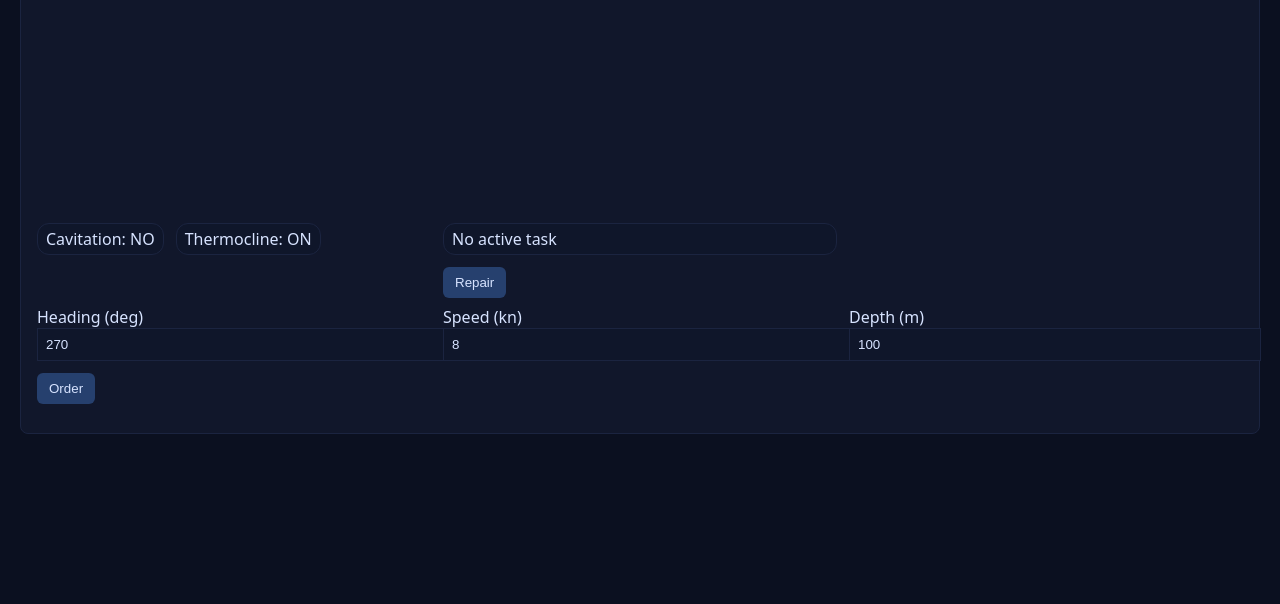
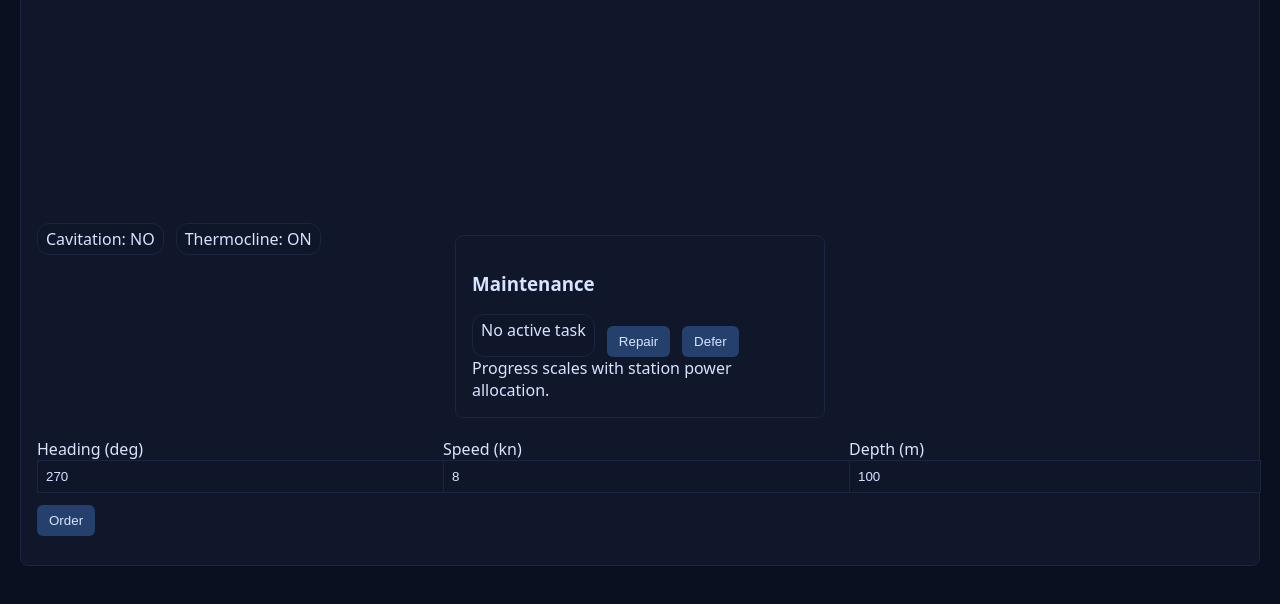
Before and after one commit to Polymythic/LLMsubmarineBridgeSimulator, a plain HTML site: page static/helm.html in a window 1280 px wide. Shown: the part 104-708 px from the top of the page. Drawn offline with Linux system fonts and the light colour scheme.

Commit message:
UX: consistent Maintenance panel across stations (Repair/Defer + guidance)\n\n- Added 'Maintenance' section to Helm/Sonar/Weapons/Engineering with Repair/Defer buttons\n- Consistent labeling and helper text\n\nAll tests: 19/19 passing

```diff
--- a/static/helm.html
+++ b/static/helm.html
@@ -29,8 +29,15 @@
       </div>
       <div class="col">
         <svg id="depthLadder" viewBox="0 0 120 300" title="Depth ladder"></svg>
-        <div class="pill" id="task" title="Current maintenance task for Helm, if any">No active task</div>
-        <button id="repair" title="Start repairing the active task (makes it top priority)">Repair</button>
+        <div class="panel">
+          <h3>Maintenance</h3>
+          <div class="row">
+            <div class="pill" id="task" title="Current maintenance task for Helm, if any">No active task</div>
+            <button id="repair" title="Start repairing the active task (makes it top priority)">Repair</button>
+            <button id="defer" title="Defer the current task (it will escalate)">Defer</button>
+          </div>
+          <div class="label">Progress scales with station power allocation.</div>
+        </div>
       </div>
       <div class="col">
         <svg id="speedTele" viewBox="0 0 120 300" title="Speed telegraph"></svg>
@@ -105,6 +112,7 @@
     function stageLabel(stage){ return stage === 'normal' ? 'MAINTENANCE' : (stage === 'degraded' ? 'DEGRADED' : 'FAILED'); }
     ws.onmessage = (ev) => { try { const m = JSON.parse(ev.data); if (m.topic === 'telemetry') { const d=m.data; tel.textContent = JSON.stringify(d, null, 2); cav.textContent = 'Cavitation: ' + (d.ownship?.cavitation ? 'YES' : 'NO'); therm.textContent = 'Thermocline: ' + ((d.thermocline ?? true) ? 'ON' : 'OFF'); drawDial(hdgDial, d.ownship.heading, d.ownship.orderedHeading); drawLadder(depthLadder, d.ownship.depth, d.ownship.orderedDepth); drawTele(speedTele, d.ownship.speed, d.ownship.orderedSpeed); const t = d.task; const taskEl = document.getElementById('task'); if (t) { const color = stageColor(t.stage); const bg = stageBg(t.stage); taskEl.style.color = color; taskEl.style.borderColor = color; taskEl.style.backgroundColor = bg; const label = stageLabel(t.stage); taskEl.innerHTML = `🔧 ${t.title} — ${label} ${(t.progress*100).toFixed(0)}% — time to complete ${Math.max(0, t.time_remaining_s).toFixed(0)}s${t.started ? ' (REPAIRING)' : ''}`; } else { taskEl.textContent = 'No active task'; taskEl.style.color = '#D7E3FF'; taskEl.style.borderColor = '#1B2440'; taskEl.style.backgroundColor = '#0F162A'; } } } catch(e){} };
     document.getElementById('repair').onclick = () => { ws.send(JSON.stringify({topic:'station.task.start', data:{station:'helm'}})); };
+    document.getElementById('defer').onclick = () => { ws.send(JSON.stringify({topic:'station.task.defer', data:{station:'helm'}})); };
 
     // Keep simple inputs for ordering
     document.getElementById('send').onclick = () => {
```
Also changed, not shown: static/engineering.html (+9 -3 lines), static/sonar.html (+10 -2 lines), static/weapons.html (+10 -2 lines).
